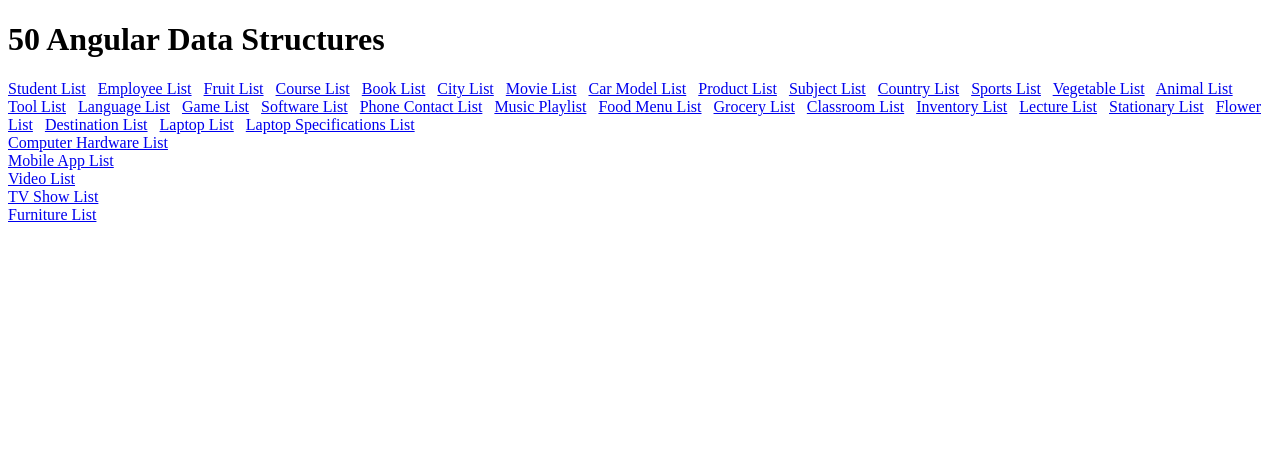
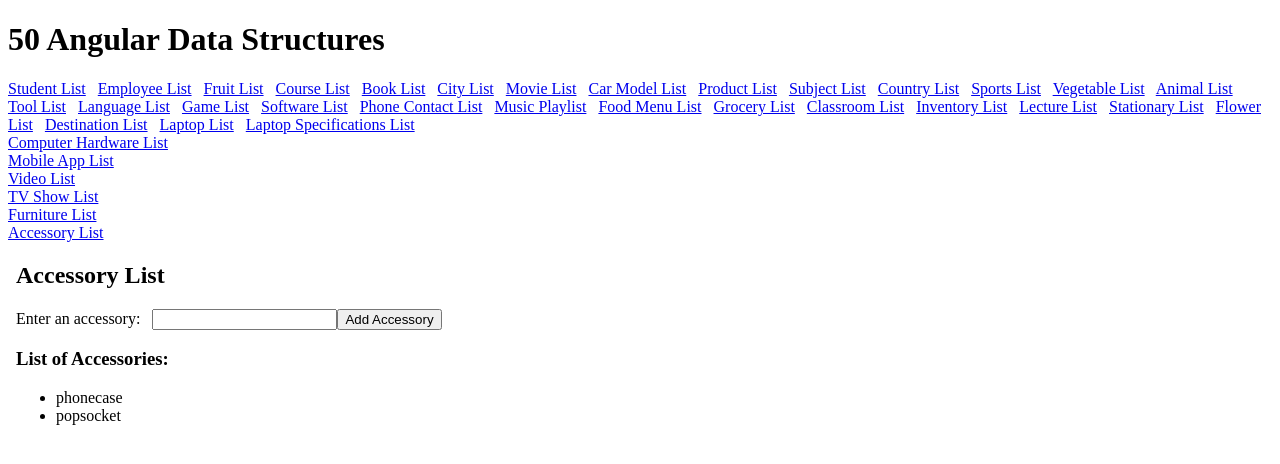
Before and after one commit to jennyfaye/50AngularDataStructures, an Angular app: page /accessorylist in a window 1280 px wide. Before the commit this address led to /. Shown: the top 464 px of the page. Built offline with nearby package versions, Linux system fonts and the light colour scheme.

Commit message:
test: add accessorylist component

```diff
--- a/src/app/app.component.html
+++ b/src/app/app.component.html
@@ -71,4 +71,6 @@
 <br>
 <a routerLink="furniturelist">Furniture List</a>
 <br>
+<a routerLink="accessorylist">Accessory List</a>
+<br>
 <router-outlet></router-outlet>
--- a/src/app/app.module.ts
+++ b/src/app/app.module.ts
@@ -40,6 +40,7 @@ import { MobileapplistComponent } from "./components/mobileapplist/mobileapplist
 import { VideolistComponent } from "./components/videolist/videolist.component";
 import { TvshowlistComponent } from "./components/tvshowlist/tvshowlist.component";
 import { FurniturelistComponent } from "./components/furniturelist/furniturelist.component";
+import { AccessorylistComponent } from "./components/accessorylist/accessorylist.component";
 
 
 const routes: Routes = [
@@ -78,6 +79,7 @@ const routes: Routes = [
   { path: 'videolist', component: VideolistComponent},
   { path: 'tvshowlist', component: TvshowlistComponent},
   { path: 'furniturelist', component: FurniturelistComponent},
+  { path: 'accessorylist', component: AccessorylistComponent},
 ];
 
 @NgModule({
@@ -126,6 +128,7 @@ const routes: Routes = [
     VideolistComponent,
     TvshowlistComponent,
     FurniturelistComponent,
+    AccessorylistComponent,
   ],
 
   providers: [
--- /dev/null
+++ b/src/app/components/accessorylist/accessorylist.component.html
@@ -0,0 +1,21 @@
+<!doctype html>
+<html>
+  <body>
+    <h2>Accessory List</h2>
+    <form >
+      <label for="accessory">Enter an accessory: </label> &nbsp;
+      <input name="accessory" id="accessory" type="text" [(ngModel)]="accessory"/>
+
+      <button (click)="addAccessory()">Add Accessory</button>
+    </form>
+
+    <div>
+        <h3>List of Accessories:</h3>
+        <ul>
+          <li *ngFor="let accessory of accessoryList">
+            {{accessory}}
+          </li>
+        </ul>
+    </div>
+  </body>
+</html>
--- /dev/null
+++ b/src/app/components/accessorylist/accessorylist.component.ts
@@ -0,0 +1,15 @@
+import { Component } from '@angular/core';
+
+@Component({
+  selector: 'app-accessorylist',
+  templateUrl: './accessorylist.component.html',
+  styleUrl: './accessorylist.component.css'
+})
+export class AccessorylistComponent {
+  accessoryList: string[] = ["phonecase","popsocket"];
+  accessory: string = '';
+
+  addAccessory() {
+    this.accessoryList.push(this.accessory);
+  }
+}
```
Also changed, not shown: src/app/components/accessorylist/accessorylist.component.css (added), 1 other file (tests, documents, lock files or other folders).
